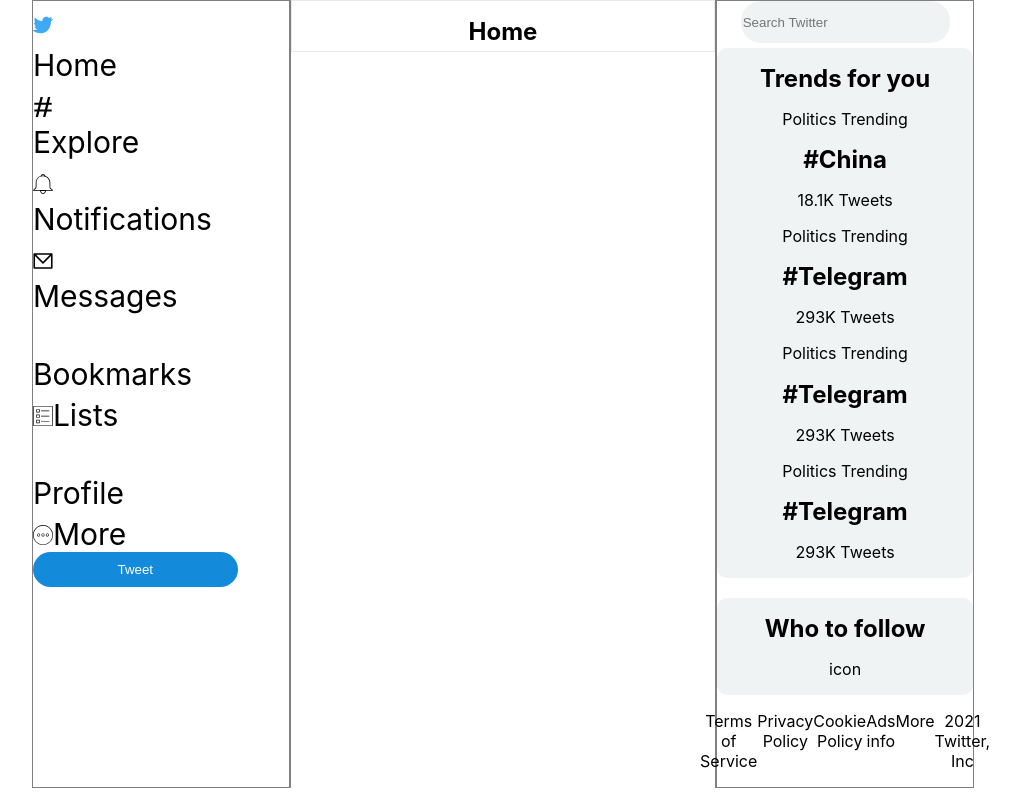
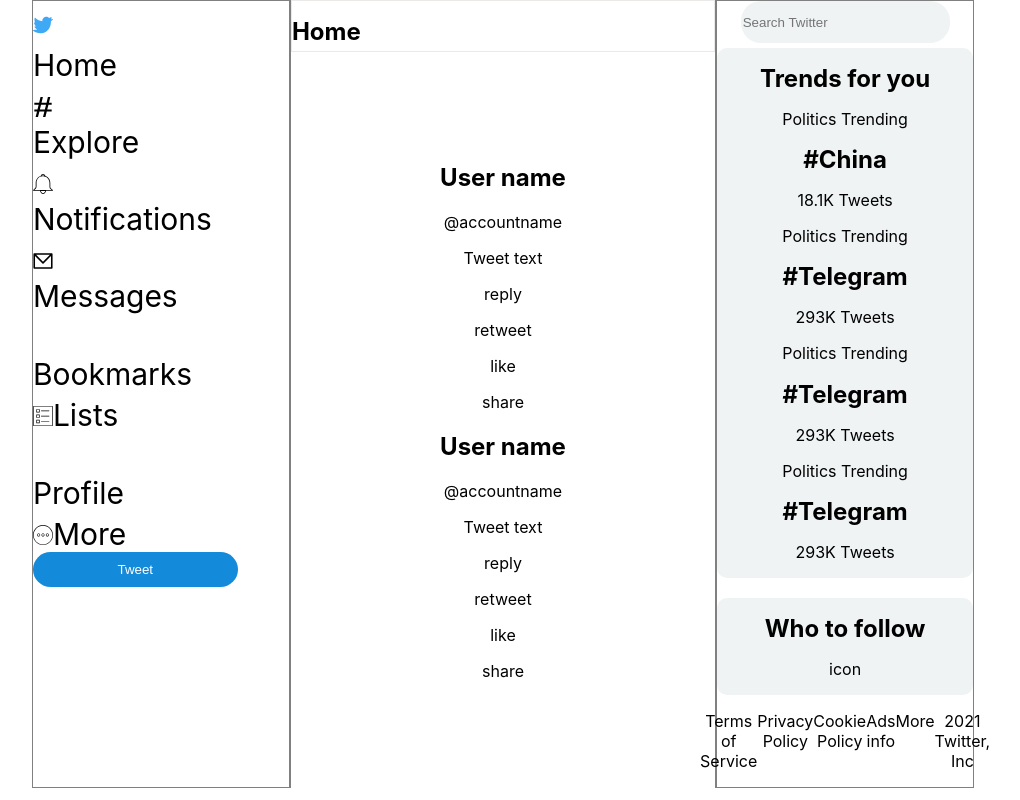
Before and after one commit to AlexanderRyb/twitter-clone, a React (Create React App) app: page / in a window 1280 px wide. Shown: the whole page, without its empty margins (137-1157 px from the left). Built offline with nearby package versions, Linux system fonts and the light colour scheme; some icons are missing.

Commit message:
minor improvements

```diff
--- a/src/Components/Feed.js
+++ b/src/Components/Feed.js
@@ -11,7 +11,22 @@
     </div>
     <div className="tweets-block">
     <div className="tweet">
-
+     <h2>User name</h2>
+     <p>@accountname</p>
+     <p>Tweet text</p>
+     <p>reply</p>
+     <p>retweet</p>
+     <p>like</p>
+     <p>share</p>
+    </div>
+    <div className="tweet">
+     <h2>User name</h2>
+     <p>@accountname</p>
+     <p>Tweet text</p>
+     <p>reply</p>
+     <p>retweet</p>
+     <p>like</p>
+     <p>share</p>
     </div>
     </div>
 </div>
--- a/src/Components/feed.scss
+++ b/src/Components/feed.scss
@@ -5,9 +5,22 @@
     border-left: 1px solid grey;
     border-right: 1px solid grey;
     box-sizing: border-box;
+    flex-wrap: wrap;
+
 }
 .home-block{
     width: 100%;
     height: 50px;
     border: 1px solid rgb(235, 232, 232);
+    display: flex;
+    flex-direction: row;
+
+
 }
+.home-block>h1{
+    width: 15%;
+}
+.tweet-block{
+    display: flex;
+    flex-wrap: wrap;
+}
```
